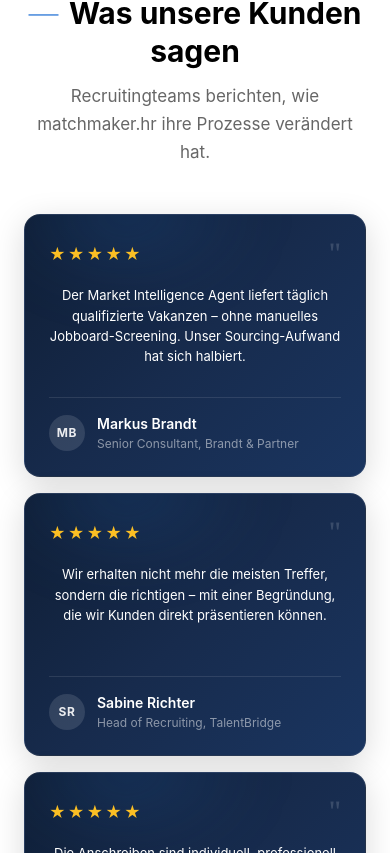
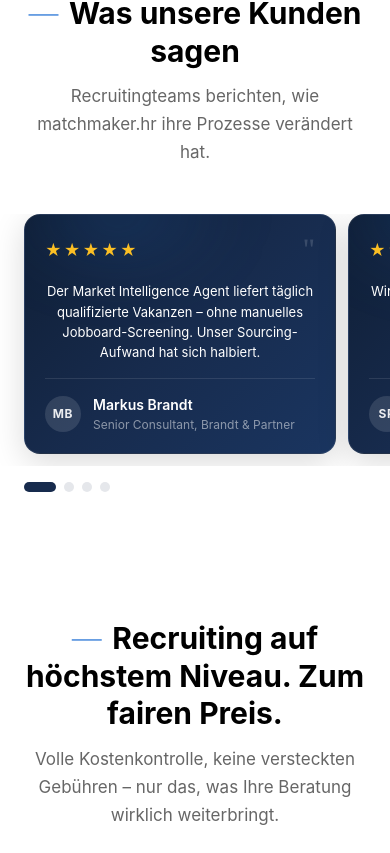
Before and after one commit to c-odenk/matchmaker-ui, a Vue app: page /#/ in a window 390 px wide. Shown: the part 2431-3284 px from the top of the page. Built offline with nearby package versions, Linux system fonts and the light colour scheme.

Commit message:
Testimonials horizontal scroll

```diff
--- a/src/components/landing/V2/Landing-Testimonials-V2.vue
+++ b/src/components/landing/V2/Landing-Testimonials-V2.vue
@@ -9,7 +9,78 @@
         align="center"
       />
 
-      <!-- Testimonials Grid -->
+    </div>
+
+    <!-- Mobile: Horizontal Scroll -->
+    <div class="sm:hidden mt-6">
+      <div
+        ref="scrollContainer"
+        class="testimonials-scroll flex flex-row gap-3 overflow-x-auto pb-3 snap-x snap-mandatory"
+        style="padding-left: 1.5rem; scroll-padding-left: 1.5rem;"
+        @scroll="onScroll"
+      >
+        <div
+          v-for="(testimonial, index) in testimonials"
+          :key="index"
+          :ref="el => { if (el) cardRefs[index] = el }"
+          class="flex flex-col rounded-2xl p-5 relative overflow-hidden snap-start shrink-0 w-[80vw]"
+          style="background: linear-gradient(135deg, #0f1e35 0%, #172b4d 50%, #1a3560 100%); border: 1px solid rgba(255,255,255,0.08); box-shadow: 0 8px 32px rgba(0,0,0,0.15);"
+        >
+          <!-- Blauer Glow -->
+          <div
+            class="pointer-events-none absolute rounded-full"
+            style="width: 80%; height: 60%; top: -30%; left: -10%; background: radial-gradient(ellipse, rgba(41,118,214,0.2) 0%, transparent 70%); filter: blur(30px);"
+          ></div>
+
+          <!-- Stars + quote mark -->
+          <div class="relative z-10 flex items-center justify-between mb-4">
+            <div class="flex gap-0.5">
+              <span v-for="n in 5" :key="n" class="text-amber-400 text-base">★</span>
+            </div>
+            <span class="text-3xl font-serif leading-none select-none" style="color: rgba(255,255,255,0.15);">"</span>
+          </div>
+
+          <!-- Quote -->
+          <div class="relative z-10 flex-1">
+            <p class="text-p-small-sm text-white text-center m-0">
+              {{ testimonial.quote }}
+            </p>
+          </div>
+
+          <!-- Author -->
+          <div class="relative z-10 flex items-center gap-3 pt-4 mt-4" style="border-top: 1px solid rgba(255,255,255,0.1);">
+            <div class="w-9 h-9 rounded-full flex items-center justify-center flex-shrink-0 text-xs font-bold tracking-wider" style="background: rgba(255,255,255,0.12); color: rgba(255,255,255,0.9);">
+              {{ testimonial.initials }}
+            </div>
+            <div class="flex flex-col gap-0.5">
+              <span class="text-sm font-semibold text-white">{{ testimonial.name }}</span>
+              <span class="text-xs" style="color: rgba(255,255,255,0.5);">{{ testimonial.role }}</span>
+            </div>
+          </div>
+        </div>
+
+        <!-- Spacer rechts -->
+        <div class="shrink-0 w-6" aria-hidden="true" />
+      </div>
+
+      <!-- Scroll Dots -->
+      <div class="mx-auto max-w-container-lg 2xl:max-w-container px-container-h mt-4">
+        <div class="flex items-center gap-2">
+          <button
+            v-for="(testimonial, index) in testimonials"
+            :key="index"
+            @click="scrollToCard(index)"
+            class="transition-all duration-500 rounded-full"
+            :class="activeCardIndex === index
+              ? 'w-8 h-2.5 bg-blue'
+              : 'w-2.5 h-2.5 bg-gray-200'"
+          />
+        </div>
+      </div>
+    </div>
+
+    <!-- Tablet + Desktop: Grid -->
+    <div class="hidden sm:block mx-auto max-w-container-lg 2xl:max-w-container px-container-h mt-6">
       <div class="grid grid-cols-1 md:grid-cols-2 lg:grid-cols-4 gap-4 items-stretch">
         <div
           v-for="(testimonial, index) in testimonials"
@@ -17,7 +88,6 @@
           class="flex flex-col rounded-2xl p-6 relative overflow-hidden"
           style="background: linear-gradient(135deg, #0f1e35 0%, #172b4d 50%, #1a3560 100%); border: 1px solid rgba(255,255,255,0.08); box-shadow: 0 8px 32px rgba(0,0,0,0.15);"
         >
-
           <!-- Blauer Glow -->
           <div
             class="pointer-events-none absolute rounded-full"
@@ -45,18 +115,14 @@
               {{ testimonial.initials }}
             </div>
             <div class="flex flex-col gap-0.5">
-              <span class="text-sm font-semibold text-white">
-                {{ testimonial.name }}
-              </span>
-              <span class="text-xs" style="color: rgba(255,255,255,0.5);">
-                {{ testimonial.role }}
-              </span>
+              <span class="text-sm font-semibold text-white">{{ testimonial.name }}</span>
+              <span class="text-xs" style="color: rgba(255,255,255,0.5);">{{ testimonial.role }}</span>
             </div>
           </div>
-
         </div>
       </div>
     </div>
+
   </section>
 </template>
 
@@ -68,6 +134,8 @@ export default {
   components: { SectionHeader },
   data() {
     return {
+      activeCardIndex: 0,
+      cardRefs: [],
       testimonials: [
         {
           quote: 'Der Market Intelligence Agent liefert täglich qualifizierte Vakanzen – ohne manuelles Jobboard-Screening. Unser Sourcing-Aufwand hat sich halbiert.',
@@ -95,6 +163,48 @@ export default {
         }
       ]
     }
+  },
+  mounted() {
+    this.cardRefs = []
+  },
+  methods: {
+    onScroll() {
+      const container = this.$refs.scrollContainer
+      if (!container) return
+      const containerLeft = container.getBoundingClientRect().left
+      let closest = 0
+      let minDistance = Infinity
+      this.cardRefs.forEach((card, index) => {
+        if (!card) return
+        const cardLeft = card.getBoundingClientRect().left - containerLeft
+        const distance = Math.abs(cardLeft)
+        if (distance < minDistance) {
+          minDistance = distance
+          closest = index
+        }
+      })
+      this.activeCardIndex = closest
+    },
+    scrollToCard(index) {
+      const card = this.cardRefs[index]
+      const container = this.$refs.scrollContainer
+      if (!card || !container) return
+      const containerPadding = parseInt(getComputedStyle(container).paddingLeft)
+      container.scrollTo({
+        left: card.offsetLeft - containerPadding,
+        behavior: 'smooth'
+      })
+    }
   }
 }
 </script>
+
+<style scoped>
+.testimonials-scroll {
+  scrollbar-width: none;
+  -ms-overflow-style: none;
+}
+.testimonials-scroll::-webkit-scrollbar {
+  display: none;
+}
+</style>
```
